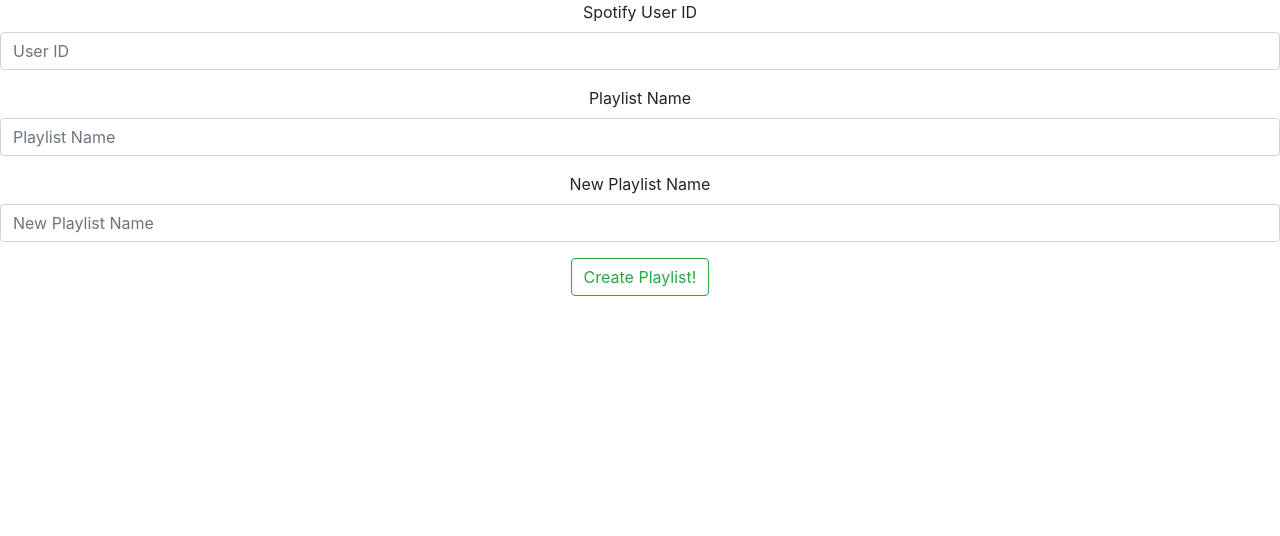
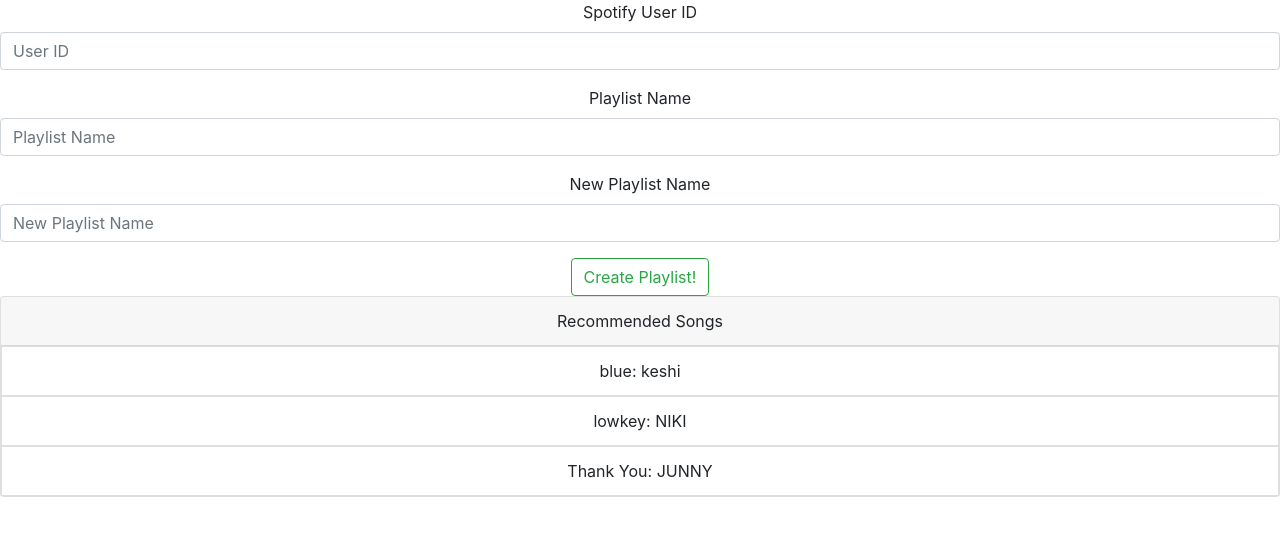
Before and after one commit to samliu10/spotify, a React (Create React App) app in the folder frontend/: page / in a window 1280 px wide. Shown: the top 536 px of the page. Built offline with nearby package versions, Linux system fonts and the light colour scheme.

Commit message:
Initial implementation of SongRec/SongRecs components
- Uses Card component
- Currently uses hard coded data

```diff
--- a/frontend/src/App.tsx
+++ b/frontend/src/App.tsx
@@ -2,6 +2,7 @@
 import logo from './logo.svg';
 import './App.css';
 import SongForm from './components/SongForm';
+import SongRecs from './components/SongRecs';
 
 function App() {
 
@@ -10,6 +11,21 @@
   const [playlistDesc, setPlaylistDesc] = useState("");
   const [aveAudioFeatures, setAveAudioFeatures] = useState({});
   const [trackRecs, setTrackRecs] = useState([]);
+
+  const data = [
+    {
+      trackName: "blue",
+      artistName: "keshi"
+    },
+    {
+      trackName: "lowkey",
+      artistName: "NIKI"
+    },
+    {
+      trackName: "Thank You",
+      artistName: "JUNNY"
+    },
+  ]
 
   /** Defines the type of a Spotify artist object. */
   type Artist = {
@@ -344,6 +360,7 @@
   return (
     <div className="App">
       <SongForm />
+      <SongRecs songRecs={data} />
     </div>
   );
 }
--- a/frontend/src/components/SongRec.tsx
+++ b/frontend/src/components/SongRec.tsx
@@ -1,8 +1,16 @@
-import React, { ReactElement } from 'react'
+import React, { ReactElement } from 'react';
+import ListGroup from 'react-bootstrap/ListGroup';
 
-const SongRec = (): ReactElement => {
+type Props = {
+  readonly trackName: string;
+  readonly artistName: string;
+}
+
+const SongRec = ({ trackName, artistName }: Props): ReactElement => {
   return (
-    <div></div>
+    <div>
+      <ListGroup.Item>{trackName}: {artistName}</ListGroup.Item>
+    </div>
   )
 }
 
--- a/frontend/src/components/SongRecs.tsx
+++ b/frontend/src/components/SongRecs.tsx
@@ -1,8 +1,27 @@
-import React, { ReactElement } from 'react'
+import React, { ReactElement } from 'react';
+import Card from 'react-bootstrap/Card';
+import ListGroup from 'react-bootstrap/ListGroup';
+import SongRec from './SongRec';
 
-const SongRecs = (): ReactElement => {
+type songRec = {
+  readonly trackName: string;
+  readonly artistName: string;
+}
+
+type Props = {
+  readonly songRecs: songRec[]
+}
+
+const SongRecs = ({ songRecs }: Props): ReactElement => {
   return (
-    <div></div>
+    <div>
+      <Card>
+        <Card.Header>Recommended Songs</Card.Header>
+        <ListGroup variant="flush">
+          {songRecs.map((rec, index) => (<SongRec key={index} {...rec} />))}
+        </ListGroup>
+      </Card>
+    </div>
   )
 }
 
```
Also changed, not shown: 1 other file (tests, documents, lock files or other folders).
